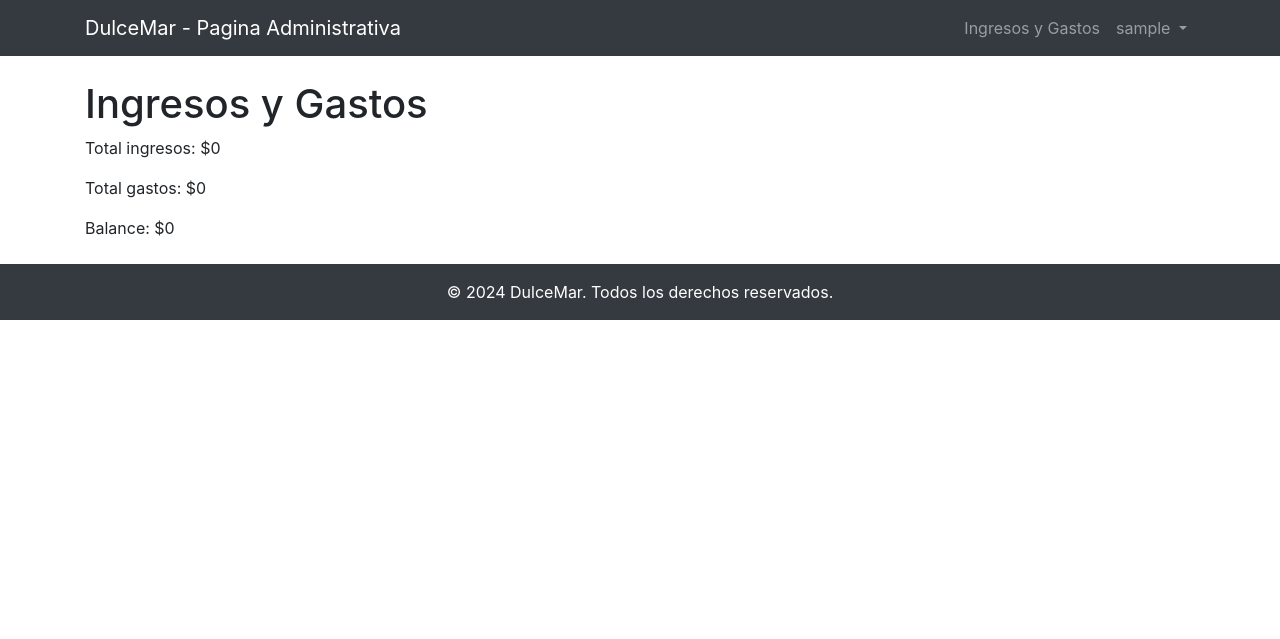
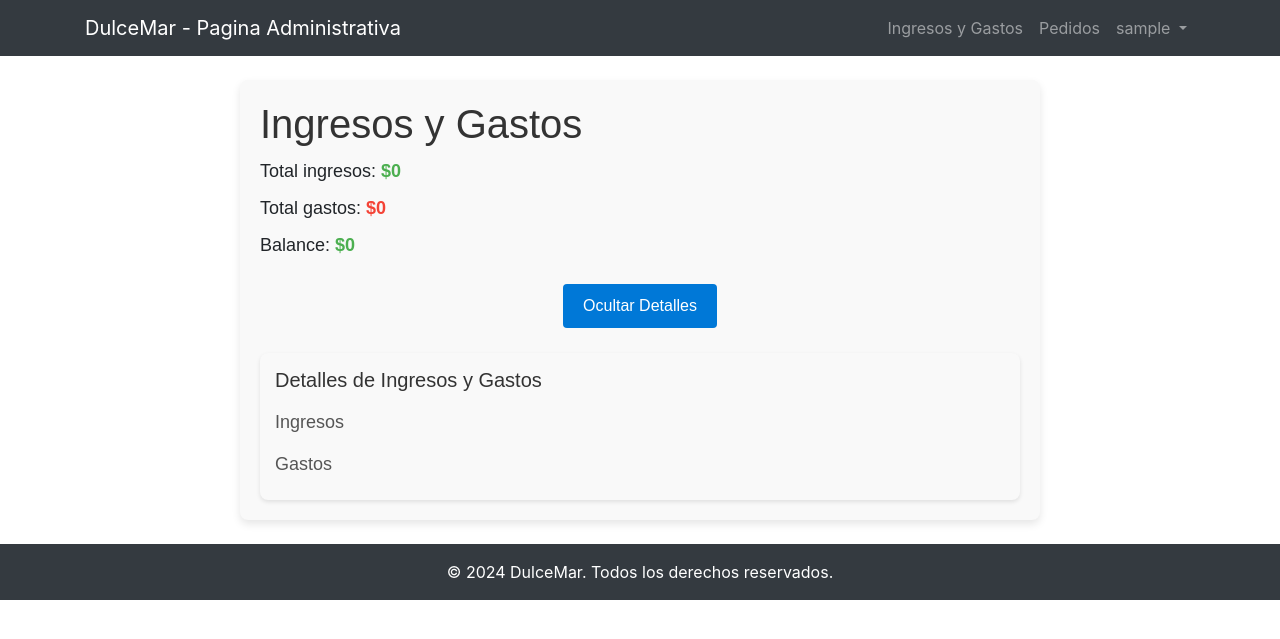
Before and after one commit to Zedn1/IngDulceMar, a Django app: page /gestion/ingresosygastos/ in a window 1280 px wide. Shown: the top 639 px of the page. Run offline with Django 5.2, Linux system fonts and the light colour scheme; the visitor is signed in with stand-in values (Sample User, id 1); data that the repository does not hold is empty; some libraries are stand-ins or nearby versions.

Commit message:
Ingresos y gastos ; ademas de pedidos listas

```diff
--- a/gestion/admin.py
+++ b/gestion/admin.py
@@ -1,10 +1,8 @@
 from django.contrib import admin
-from .models import Producto, MovimientoInventario, Pedido, DetallePedido, Gasto, Ingreso, PedidoProveedor
+from .models import Producto, MovimientoInventario, Pedido, DetallePedido, PedidoProveedor
 
 admin.site.register(Producto)
 admin.site.register(MovimientoInventario)
 admin.site.register(Pedido)
 admin.site.register(DetallePedido)
-admin.site.register(Gasto)
-admin.site.register(Ingreso)
 admin.site.register(PedidoProveedor)
--- a/gestion/apps.py
+++ b/gestion/apps.py
@@ -4,3 +4,6 @@ from django.apps import AppConfig
 class GestionConfig(AppConfig):
     default_auto_field = 'django.db.models.BigAutoField'
     name = 'gestion'
+
+    def ready(self):
+        import gestion.signals
--- a/gestion/models.py
+++ b/gestion/models.py
@@ -76,7 +76,7 @@ class Pedido(models.Model):
         self.save()
 
     def __str__(self):
-        return f"Pedido #{self.id} - {self.estado}"
+        return f"Pedido #{self.id}"
 
 class PedidoProveedor(models.Model):
     ESTADO_PEDIDO = [
--- a/gestion/templates/gestion/ingresosYGastos.html
+++ b/gestion/templates/gestion/ingresosYGastos.html
@@ -1,11 +1,51 @@
 {% extends 'base.html' %}
 
-{% block title %}Libros{% endblock %}
+{% block title %}Ingresos y Gastos{% endblock %}
 
 {% block content %}
-<h1>Ingresos y Gastos</h1>
-<p>Total ingresos: ${{ ingresos }}</p>
-<p>Total gastos: ${{ gastos }}</p>
-<p>Balance: ${{ balance }}</p>
+<div class="dashboard">
+    <h1>Ingresos y Gastos</h1>
+    <div class="stats">
+        <p>Total ingresos: <span class="ingresos_number">${{ ingresos_totales }}</span></p>
+        <p>Total gastos: <span class="gastos_number">${{ gastos_totales }}</span></p>
+        <p>Balance:
+            <span class="balance_number {{ balance_clase }}">
+                ${{ balance }}
+            </span>
+        </p>
+    </div>
 
+    <div class="actions">
+        <button class="btn-view">Ocultar Detalles</button>
+    </div>
+
+    <div class="details" id="details-section">
+        <h3>Detalles de Ingresos y Gastos</h3>
+
+        <!-- Lista de Ingresos -->
+        <h4>Ingresos</h4>
+        <ul class="ingresos-list">
+            {% for ingreso in ingresos_list %}
+            <li>
+                Pedido #{{ ingreso.pedido.id }}
+                <strong>${{ ingreso.monto }}</strong>
+                ({{ ingreso.fecha|date:"d M Y H:i" }})
+            </li>
+            {% endfor %}
+        </ul>
+
+        <!-- Lista de Gastos -->
+        <h4>Gastos</h4>
+        <ul class="gastos-list">
+            {% for gasto in gastos_list %}
+            <li>
+                {{ gasto.concepto }} ({{ gasto.tipo }})
+                <strong>${{ gasto.monto }}</strong>
+                ({{ gasto.fecha|date:"d M Y H:i" }})
+            </li>
+            {% endfor %}
+        </ul>
+    </div>
+
+</div>
 {% endblock %}
--- a/gestion/views.py
+++ b/gestion/views.py
@@ -4,21 +4,25 @@ from .models import Gasto, Ingreso, Pedido, PedidoProveedor
 
 # Create your views here.
 def ingresos_y_gastos(request):
-    ingresos = Ingreso.objects.aggregate(total_ingresos=Sum('monto'))['total_ingresos'] or 0
-    gastos = Gasto.objects.aggregate(total_gastos=Sum('monto'))['total_gastos'] or 0
-    balance = ingresos - gastos
+    ingresos = Ingreso.objects.all().order_by('-fecha')
+    gastos = Gasto.objects.all().order_by('-fecha')
+    ingresos_totales = Ingreso.objects.aggregate(total_ingresos=Sum('monto'))['total_ingresos'] or 0
+    gastos_totales = Gasto.objects.aggregate(total_gastos=Sum('monto'))['total_gastos'] or 0
+    balance = ingresos_totales - gastos_totales
+    balance_clase = "positivo" if balance >= 0 else "negativo"
     return render(request, 'gestion/ingresosYGastos.html', {
-        'ingresos': ingresos,
-        'gastos': gastos,
+        'ingresos_totales': ingresos_totales,
+        'gastos_totales': gastos_totales,
         'balance': balance,
+        'balance_clase': balance_clase,
+        'ingresos_list': ingresos,
+        'gastos_list': gastos,
     })
 
 def pedidos(request):
-    pedidos_pendientes = Pedido.objects.filter(estado='Pendiente')
-    pedidos_realizados = Pedido.objects.filter(estado='Completado')
+    pedidos = Pedido.objects.all().order_by('estado')
     return render(request, 'gestion/pedidos.html', {
-        'pedidos_pendientes': pedidos_pendientes,
-        'pedidos_realizados': pedidos_realizados,
+        'pedidos': pedidos,
     })
 
 def pedidos_proveedores(request):
--- /dev/null
+++ b/static/css/estilos.css
@@ -0,0 +1,149 @@
+table {
+    width: 100%;
+    border-collapse: collapse;
+    margin: 20px 0;
+    font-size: 18px;
+    text-align: left;
+    background-color: #f9f9f9;
+    box-shadow: 0 2px 5px rgba(0, 0, 0, 0.1);
+    border-radius: 8px;
+    overflow: hidden;
+}
+
+th, td {
+    padding: 12px 15px;
+}
+
+th {
+    background-color: #0078D7; /* Azul profesional */
+    color: #ffffff;
+    text-transform: uppercase;
+    font-weight: bold;
+}
+
+tr:nth-child(even) {
+    background-color: #f2f2f2; /* Fila alterna */
+}
+
+tr:hover {
+    background-color: #e9f5ff; /* Efecto hover */
+    cursor: pointer;
+}
+
+td {
+    border-bottom: 1px solid #dddddd;
+}
+
+
+.dashboard {
+    font-family: Arial, sans-serif;
+    padding: 20px;
+    max-width: 800px;
+    margin: 0 auto;
+    background-color: #f9f9f9;
+    border-radius: 8px;
+    box-shadow: 0 4px 8px rgba(0, 0, 0, 0.1);
+}
+
+h1, h2, h3 {
+    color: #333;
+    margin-bottom: 10px;
+}
+
+.stats p {
+    font-size: 18px;
+    margin: 10px 0;
+}
+
+.ingresos_number {
+    color: #4CAF50; /* Verde para ingresos */
+    font-weight: bold;
+}
+
+.gastos_number {
+    color: #F44336; /* Rojo para gastos */
+    font-weight: bold;
+}
+
+.balance_number {
+    font-weight: bold;
+}
+
+.balance_number.positivo {
+    color: #4CAF50; /* Verde si el balance es positivo */
+}
+
+.balance_number.negativo {
+    color: #F44336; /* Rojo si el balance es negativo */
+}
+
+.actions {
+    margin-top: 20px;
+    text-align: center;
+}
+
+.btn-add, .btn-view {
+    background-color: #0078D7; /* Azul profesional */
+    color: white;
+    border: none;
+    border-radius: 4px;
+    padding: 10px 20px;
+    margin: 5px;
+    cursor: pointer;
+    font-size: 16px;
+    transition: background-color 0.3s;
+}
+
+.btn-add:hover, .btn-view:hover {
+    background-color: #0056a3; /* Azul oscuro */
+}
+
+.details {
+    margin-top: 20px;
+    background-color: #f9f9f9;
+    padding: 15px;
+    border-radius: 8px;
+    box-shadow: 0 2px 4px rgba(0, 0, 0, 0.1);
+}
+
+.details h3 {
+    margin-bottom: 15px;
+    font-size: 20px;
+    color: #333;
+}
+
+.details h4 {
+    margin-top: 20px;
+    margin-bottom: 10px;
+    font-size: 18px;
+    color: #555;
+}
+
+.ingresos-list, .gastos-list {
+    list-style-type: none;
+    padding: 0;
+    margin: 0;
+}
+
+.ingresos-list li, .gastos-list li {
+    padding: 8px 10px;
+    margin-bottom: 8px;
+    background-color: #fff;
+    border: 1px solid #ddd;
+    border-radius: 5px;
+    font-size: 16px;
+    display: flex;
+    justify-content: space-between;
+}
+
+.ingresos-list li strong {
+    color: #4CAF50; /* Verde para ingresos */
+}
+
+.gastos-list li strong {
+    color: #F44336; /* Rojo para gastos */
+}
+
+.details li:hover {
+    background-color: #f1f1f1;
+}
--- /dev/null
+++ b/static/js/scripts.js
@@ -0,0 +1,11 @@
+document.addEventListener("DOMContentLoaded", function () {
+    const detailsSection = document.getElementById("details-section");
+    const viewDetailsButton = document.querySelector(".btn-view");
+
+    viewDetailsButton.addEventListener("click", function () {
+        detailsSection.style.display =
+            detailsSection.style.display === "none" || detailsSection.style.display === ""
+                ? "block"
+                : "none";
+    });
+});
--- a/templates/base.html
+++ b/templates/base.html
@@ -27,6 +27,9 @@
                     {% if user.is_authenticated %}
                         <li class="nav-item">
                             <a class="nav-link" href="{% url 'gestion:ingresos_y_gastos' %}">Ingresos y Gastos</a>
+                        </li>
+                        <li class="nav-item">
+                            <a class="nav-link" href="{% url 'gestion:pedidos' %}">Pedidos</a>
                         </li>
                         <li class="nav-item dropdown">
                             <a class="nav-link dropdown-toggle" href="#" id="navbarDropdown" role="button" data-toggle="dropdown" aria-haspopup="true" aria-expanded="false">
```
Also changed, not shown: gestion/signals.py (added, +12 -0 lines), gestion/templates/gestion/pedidos.html (+21 -11 lines).
